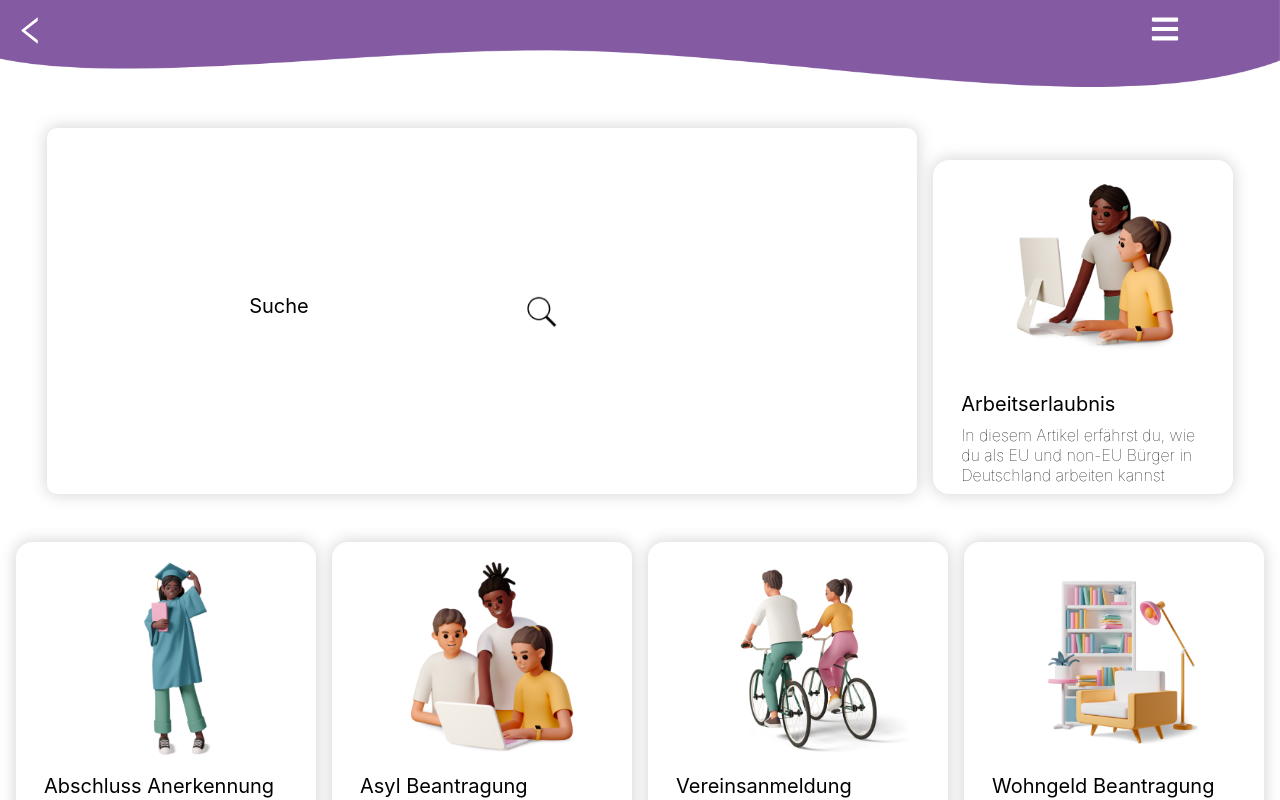
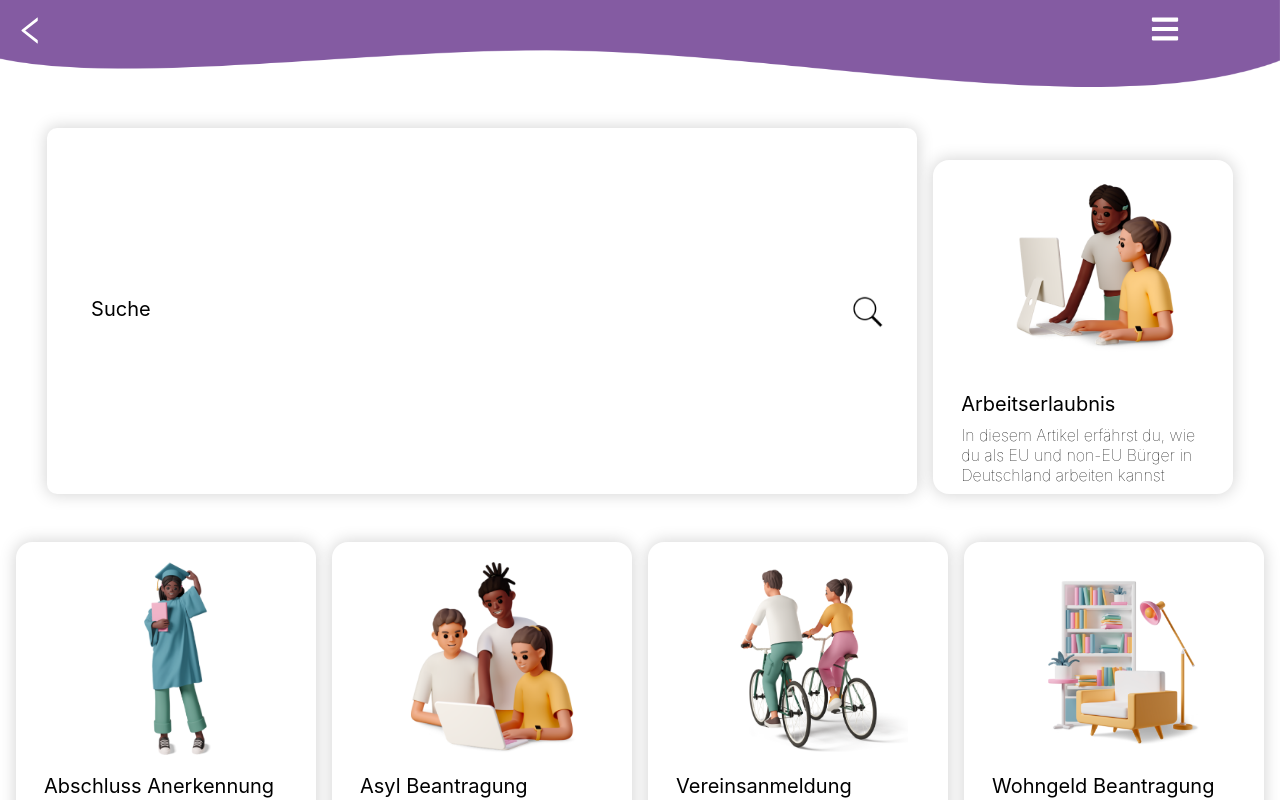
Before and after one commit to xSilentStorm313/Projekt-Web, a React (Create React App) app in the folder webapp/: page /start in a window 1280 px wide. Shown: the top 800 px of the page. Built offline with nearby package versions, Linux system fonts and the light colour scheme.

Commit message:
bugs fixed

```diff
--- a/webapp/src/Grün/Hauptseitegrün.css
+++ b/webapp/src/Grün/Hauptseitegrün.css
@@ -147,8 +147,8 @@ span {
 .menugrün li {
   display: block;
   padding-left: 1.25rem;
-  padding-top: 2rem;
-  padding-bottom: 2rem;
+  padding-top: 1.6rem;
+  padding-bottom: 1.6rem;
   width: 80vw;
   border-bottom: 0.063rem solid rgba(36, 36, 36, 0.551);
   font-size: 1.25rem;
@@ -239,9 +239,8 @@ span {
 
 .erfahrungsbereich-pfeil {
   align-items: center;
-  flex: 1;
-  margin-left: 2rem;
-  margin-top: 0.1rem;
+  margin-left: 1rem;
+  margin-top: 0.2rem;
 }
 
 @media (max-width: 550px) {
@@ -267,9 +266,3 @@ span {
     margin-top: 0.6rem;
   }
 }
-
-@media (min-width: 616px) {
-  .buttonerfahrungsbereich {
-    padding: 0.75rem 11.4rem;
-  }
-}
--- a/webapp/src/Lila/Hauptseitelila.css
+++ b/webapp/src/Lila/Hauptseitelila.css
@@ -127,12 +127,12 @@ img{
 .schrift-erfahrungsbereich {
   flex: 1;
   margin-right: 1rem;
+  margin-top: 0.4vh;
 }
 
-.erfahrungsbereich-pfeil {
-  align-items: center;
-  flex: 1;
-  margin-left: 2rem;
+.erfahrungsbereich-lupe {
+  align-items: right;
+  margin-left: 6rem;
   margin-top: 0.1rem;
 }
 
@@ -210,8 +210,8 @@ span{
 .menu li {
   display: block;
   padding-left: 1.25rem;
-  padding-top: 2rem;
-  padding-bottom: 2rem;
+  padding-top: 1.6rem;
+  padding-bottom: 1.6rem;
   width: 90vw;
   border-bottom: 0.063rem solid rgba(42, 42, 42, 0.551);
   font-size: 1.25rem;
@@ -269,4 +269,13 @@ span{
 .lupeicon{
   width: 4vw;
   height: 4vh;
+  align: right;
 }
+
+@media (min-width: 650px){
+  .erfahrungsbereich-lupe {
+    align-items: right;
+    margin-left: 8rem;
+    margin-top: 0.1rem;
+  }
+}
--- a/webapp/src/components/BeiträgeLila/Beiträgelila.js
+++ b/webapp/src/components/BeiträgeLila/Beiträgelila.js
@@ -16,7 +16,7 @@ export default function Button() {
     <div className="abstand">
       <button className="buttonerfahrungsbereich"><div class="container-inner">
         <span className="schrift-erfahrungsbereich">Suche</span>
-        <div className="erfahrungsbereich-pfeil"><img src={icon3} className="lupeicon" alt="icon" align="left" /></div>
+        <div className="erfahrungsbereich-lupe"><img src={icon3} className="lupeicon" alt="icon" align="left" /></div>
       </div>
       </button>
 
--- a/webapp/src/components/Menü/MenuLogikLila.js
+++ b/webapp/src/components/Menü/MenuLogikLila.js
@@ -41,7 +41,6 @@ function Menu({ items }) {
                 {item.text}
               </li>
             ))}
-            <br />
           </ul>
           <div className="button-container-lila">
             <Helfer />
--- a/webapp/src/components/Menü/MenüLogikGrün.js
+++ b/webapp/src/components/Menü/MenüLogikGrün.js
@@ -41,7 +41,6 @@ function Menu({ items }) {
                 {item.text}
               </li>
             ))}
-            <br/>
           </ul>
           <div className="button-container-grün">
             <Helfer />
```
